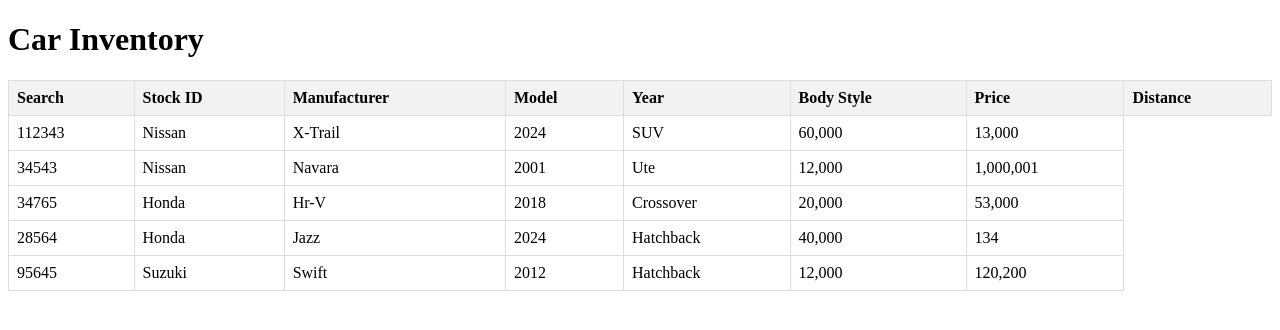
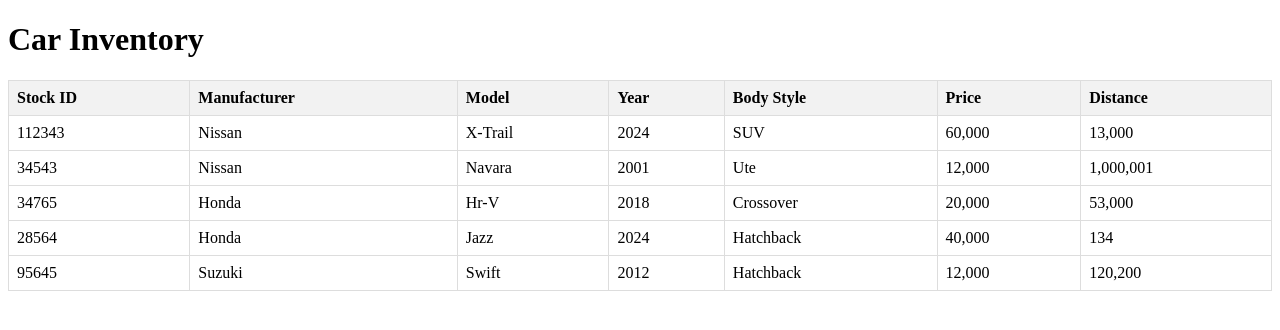
Before and after one commit to bblackie/rc-y12-tsou-app, a Flask app: page /contents in a window 1280 px wide. Shown: the part 26-356 px from the top of the page. Run offline with Flask 3, Linux system fonts and the light colour scheme; data comes from the database, SQL or seed files in the repository; both versions use the stored data as it was after the commit.

Commit message:
1.19.3 Trying images

```diff
--- a/templates/contents.html
+++ b/templates/contents.html
@@ -29,7 +29,6 @@
     <table>
         <thead>
             <tr>
-                <th>Search</th>
                 <th>Stock ID</th>
                 <th>Manufacturer</th>
                 <th>Model</th>
```
Also changed, not shown: Navara.png (added), southeys_autoworld_database.db.
